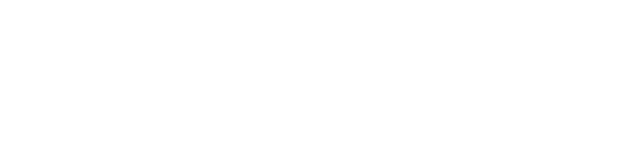
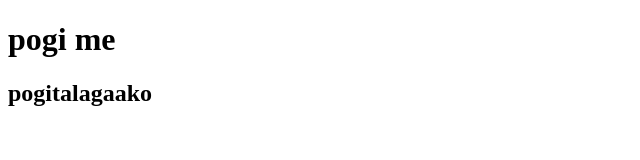
Before and after one commit to Ferdzxs/practice, a plain HTML site: page index.html in a window 1280 px wide. Shown: the whole page, without its empty margins (0-640 px from the left). Drawn offline with Linux system fonts and the light colour scheme.

Commit message:
pogitalagaako

```diff
--- a/index.html
+++ b/index.html
@@ -1,11 +1,12 @@
 <!DOCTYPE html>
 <html lang="en">
-<head>
-    <meta charset="UTF-8">
-    <meta name="viewport" content="width=device-width, initial-scale=1.0">
+  <head>
+    <meta charset="UTF-8" />
+    <meta name="viewport" content="width=device-width, initial-scale=1.0" />
     <title>Document</title>
-</head>
-<body>
-    <h1
-</body>
+  </head>
+  <body>
+    <h1>pogi me</h1>
+    <h2>pogitalagaako</h2>
+  </body>
 </html>
```
